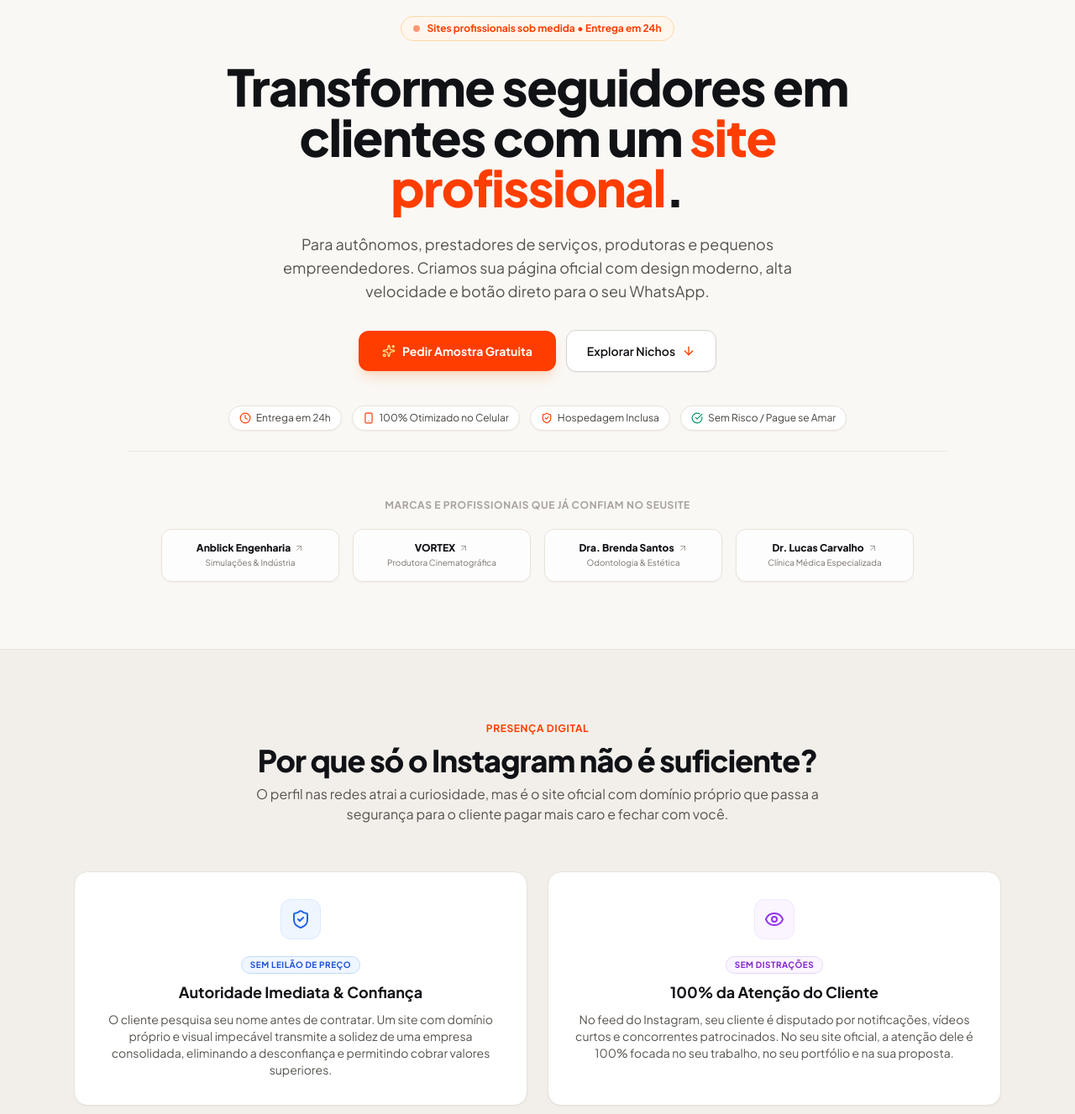
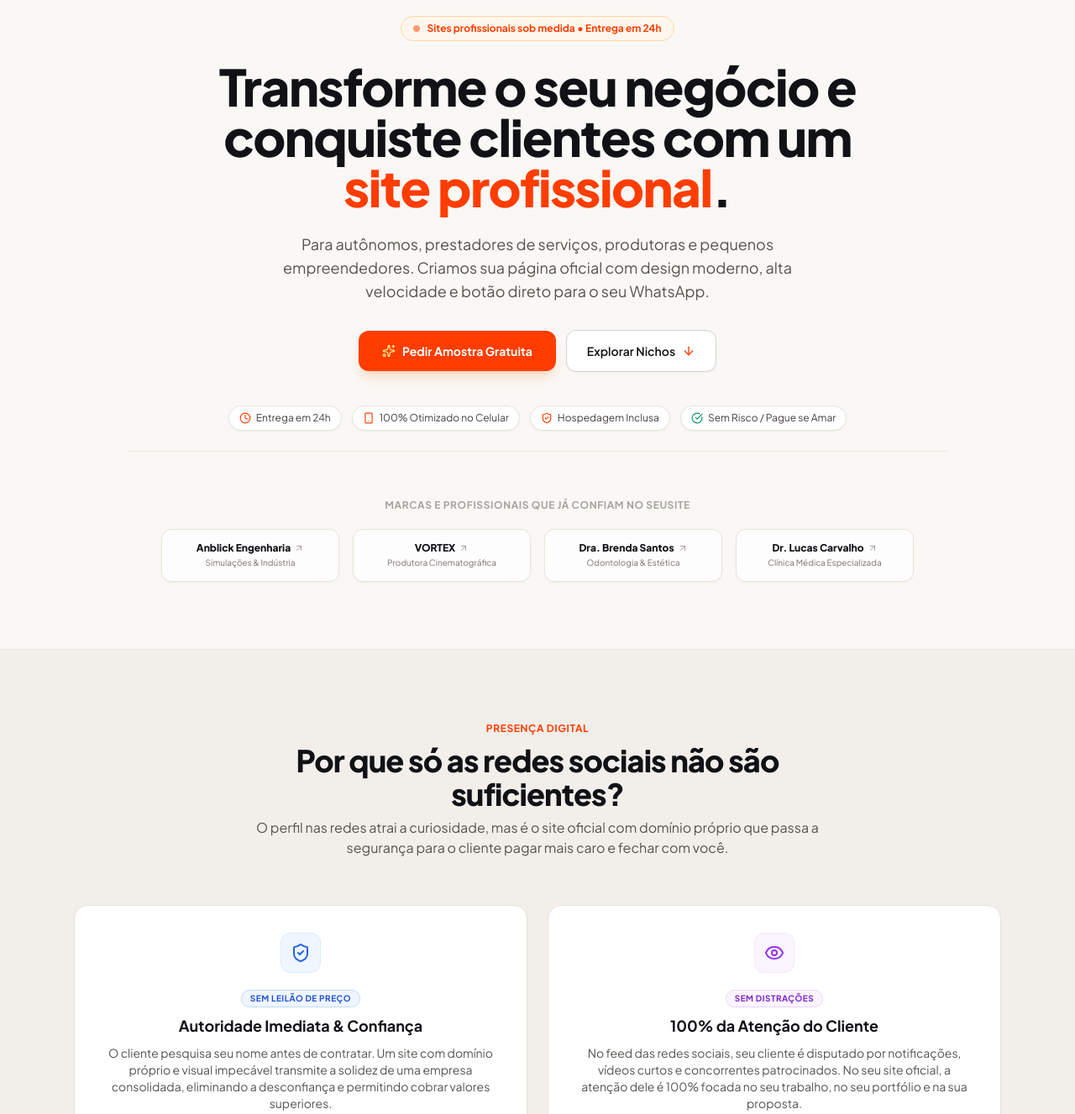
Before and after one commit to petersilvahs/seusite, a website: page sites-output/index.html in a window 1280 px wide. Shown: the part 140-1467 px from the top of the page at 84% size. Drawn offline with nearby package versions, Linux system fonts and the light colour scheme.

Commit message:
copy: update headline to be agnostic of Instagram and generalize digital presence copy

```diff
--- a/sites-output/index.html
+++ b/sites-output/index.html
@@ -12,7 +12,7 @@
   <meta property="og:type" content="website">
   <meta property="og:url" content="https://seusite.seusite-agr-br.workers.dev/">
   <meta property="og:title" content="SeuSite | Sites de Alta Conversão em 24h">
-  <meta property="og:description" content="Transforme seguidores em clientes com um site profissional de alta conversão. Solicite uma demonstração gratuita personalizada!">
+  <meta property="og:description" content="Transforme o seu negócio e conquiste clientes com um site profissional de alta conversão. Solicite uma demonstração gratuita personalizada!">
   <meta property="og:image" content="https://images.unsplash.com/photo-1460925895917-afdab827c52f?auto=format&fit=crop&w=1200&h=630&q=80">
   <meta property="og:site_name" content="SeuSite">
   <meta property="og:locale" content="pt_BR">
@@ -21,7 +21,7 @@
   <meta name="twitter:card" content="summary_large_image">
   <meta name="twitter:url" content="https://seusite.seusite-agr-br.workers.dev/">
   <meta name="twitter:title" content="SeuSite | Sites de Alta Conversão em 24h">
-  <meta name="twitter:description" content="Transforme seguidores em clientes com um site profissional de alta conversão. Solicite uma demonstração gratuita!">
+  <meta name="twitter:description" content="Transforme o seu negócio e conquiste clientes com um site profissional de alta conversão. Solicite uma demonstração gratuita!">
   <meta name="twitter:image" content="https://images.unsplash.com/photo-1460925895917-afdab827c52f?auto=format&fit=crop&w=1200&h=630&q=80">
 
   <!-- Schema.org JSON-LD para Google e LLMs (GEO) -->
@@ -242,7 +242,7 @@
 
       <!-- Título de Impacto Elegante & Legível (Sem All-Caps Gritante) -->
       <h1 class="text-3xl sm:text-5xl md:text-6xl font-extrabold text-[#111216] tracking-tight leading-[1.2] max-w-3xl mx-auto">
-        Transforme seguidores em clientes com um <span class="text-[#FF3D00]">site profissional</span>.
+        Transforme o seu negócio e conquiste clientes com um <span class="text-[#FF3D00]">site profissional</span>.
       </h1>
 
       <!-- Subtítulo persuasivo -->
@@ -345,7 +345,7 @@
       <div class="text-center max-w-2xl mx-auto mb-10 sm:mb-14 space-y-2">
         <span class="text-xs uppercase tracking-wider text-[#FF3D00] font-bold">Presença Digital</span>
         <h2 class="text-2xl sm:text-4xl font-extrabold text-[#111216] tracking-tight">
-          Por que só o Instagram não é suficiente?
+          Por que só as redes sociais não são suficientes?
         </h2>
         <p class="text-stone-600 text-sm sm:text-base leading-relaxed">
           O perfil nas redes atrai a curiosidade, mas é o site oficial com domínio próprio que passa a segurança para o cliente pagar mais caro e fechar com você.
@@ -386,7 +386,7 @@
             100% da Atenção do Cliente
           </h3>
           <p class="text-stone-600 text-xs sm:text-sm leading-relaxed">
-            No feed do Instagram, seu cliente é disputado por notificações, vídeos curtos e concorrentes patrocinados. No seu site oficial, a atenção dele é 100% focada no seu trabalho, no seu portfólio e na sua proposta.
+            No feed das redes sociais, seu cliente é disputado por notificações, vídeos curtos e concorrentes patrocinados. No seu site oficial, a atenção dele é 100% focada no seu trabalho, no seu portfólio e na sua proposta.
           </p>
         </div>
 
@@ -1004,7 +1004,7 @@
               </li>
               <li class="flex items-center gap-2">
                 <i data-lucide="check" class="w-4 h-4 text-emerald-600 flex-shrink-0"></i>
-                <span>Otimização de SEO Local (para buscas no Google da sua cidade)</span>
+                <span>Otimização de SEO Local (para buscas no Google)</span>
               </li>
               <li class="flex items-center gap-2">
                 <i data-lucide="check" class="w-4 h-4 text-emerald-600 flex-shrink-0"></i>
```
Also changed, not shown: sites-output/seusite/index.html (+6 -6 lines).
